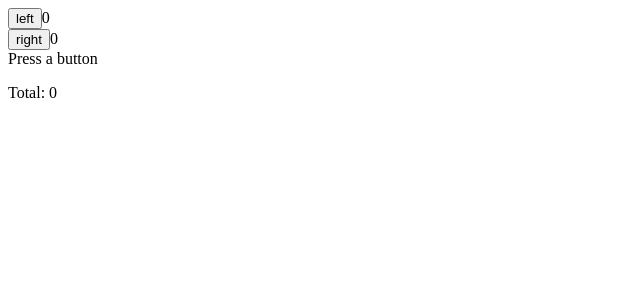
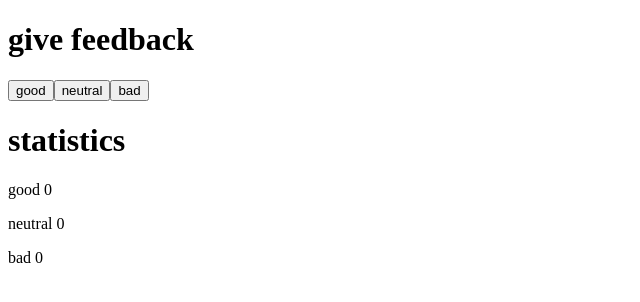
Before and after one commit to ehandresen/fullstackopen, a React (Vite) app in the folder part01/unicafe/: page / in a window 1280 px wide. Shown: the top 302 px of the page, without its empty margins (0-640 px from the left). Built offline with nearby package versions, Linux system fonts and the light colour scheme.

Commit message:
exercise 1.6

```diff
--- a/part01/unicafe/src/App.jsx
+++ b/part01/unicafe/src/App.jsx
@@ -1,36 +1,42 @@
 import { useState } from 'react';
 
 const App = () => {
-  const [counter, setCounter] = useState(0);
-  console.log('rendering with counter value', counter);
-
-  const increaseByOne = () => {
-    console.log('increasing, value before', counter);
-    setCounter(counter + 1);
-  };
-
-  const decreaseByOne = () => {
-    console.log('decreasing, value before', counter);
-    setCounter(counter - 1);
-  };
-
-  const setToZero = () => {
-    console.log('resetting to zero, value before', counter);
-    setCounter(0);
-  };
+  const [good, setGood] = useState(0);
+  const [neutral, setNeutral] = useState(0);
+  const [bad, setBad] = useState(0);
 
   return (
     <div>
-      <Display counter={counter} />
-      <Button onClick={increaseByOne} text="plus" />
-      <Button onClick={decreaseByOne} text="minus" />
-      <Button onClick={setToZero} text="zero" />
+      <Title title="give feedback" />
+      <Button handleClick={() => setGood(good + 1)} text="good" />
+      <Button handleClick={() => setNeutral(neutral + 1)} text="neutral" />
+      <Button handleClick={() => setBad(bad + 1)} text="bad" />
+      <Title title="statistics" />
+      <Display value={good} text="good" />
+      <Display value={neutral} text="neutral" />
+      <Display value={bad} text="bad" />
     </div>
   );
 };
 
-const Display = ({ counter }) => <div>{counter}</div>;
+// TITLE
+const Title = (props) => <h1>{props.title}</h1>;
 
-const Button = ({ onClick, text }) => <button onClick={onClick}>{text}</button>;
+// BUTTON
+const Button = (props) => {
+  return <button onClick={props.handleClick}>{props.text}</button>;
+};
+
+// DISPLAY
+const Display = (props) => {
+  console.log('Display prop:', props);
+  const { value, text } = props;
+
+  return (
+    <p>
+      {text} {value}
+    </p>
+  );
+};
 
 export default App;
--- a/part01/unicafe/src/complexState/LeftRight.jsx
+++ b/part01/unicafe/src/complexState/LeftRight.jsx
@@ -23,7 +23,7 @@ const LeftRight = () => {
       <Button click={left} onClick={handleLeftClick} text="left" />
       <Button click={right} onClick={handleRightClick} text="right" />
       <History allClicks={allClicks} />
-      <p>Total: {total}</p>
+      <p>Total clicks: {total}</p>
     </div>
   );
 };
--- a/part01/unicafe/src/main.jsx
+++ b/part01/unicafe/src/main.jsx
@@ -1,5 +1,4 @@
 import ReactDOM from 'react-dom/client';
 import App from './App.jsx';
-import LeftRight from './complexState/LeftRight.jsx';
 
-ReactDOM.createRoot(document.getElementById('root')).render(<LeftRight />);
+ReactDOM.createRoot(document.getElementById('root')).render(<App />);
```
Also changed, not shown: part01/unicafe/src/functionsThatReturnaFunction/Test.jsx (added, +28 -0 lines).
